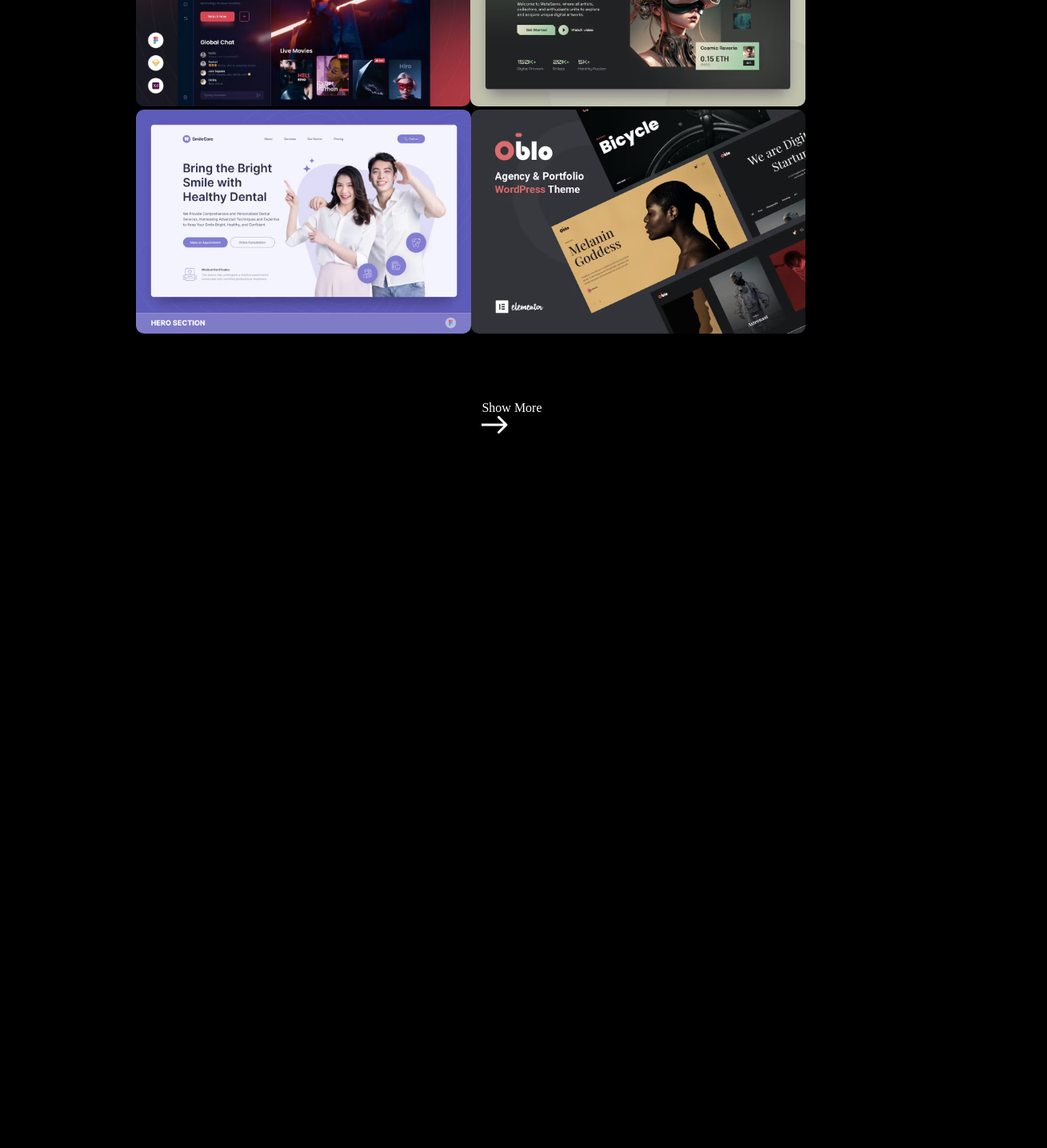
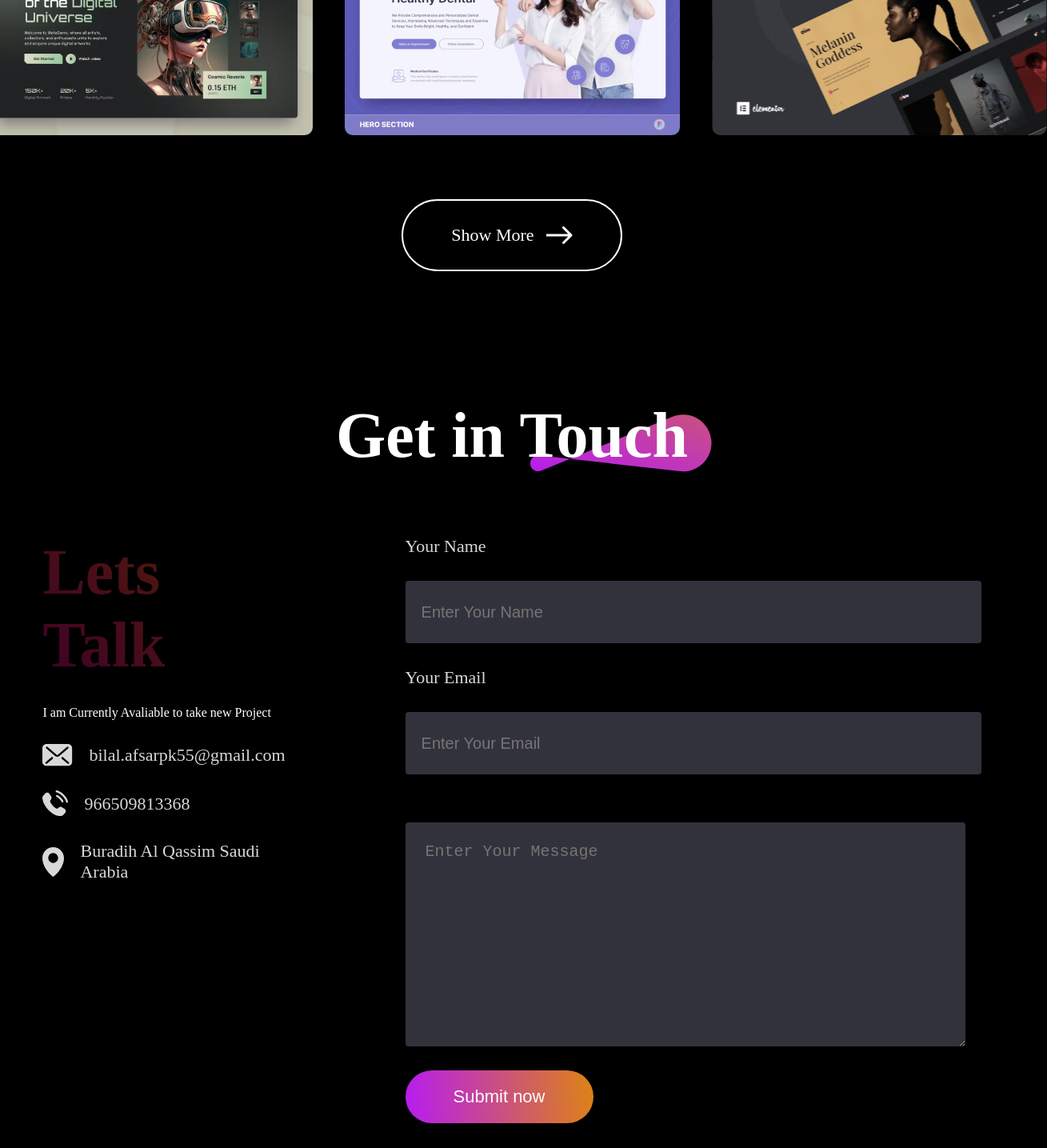
Before and after one commit to bilal-1235/react, a React (Vite) app in the folder portfolio-project/: page / in a window 1280 px wide. Shown: the part 4400-5835 px from the top of the page at 80% size, 1309 px wide, since content can reach past the window. Before the commit the page ends 4947 px from the top, so only its background shows below. Built offline with nearby package versions, Linux system fonts and the light colour scheme.

Commit message:
contact section complete

```diff
--- a/portfolio-project/src/App.jsx
+++ b/portfolio-project/src/App.jsx
@@ -4,6 +4,7 @@
 import About from './Component/About/About'
 import Services from './Component/Services/Services'
 import  Mywork  from './Component/MyWork/Mywork'
+import Contact from './Component/Contact/Contact'
 
 const  App=()=> {
   return (
@@ -13,6 +14,7 @@
     <About/>
     <Services/>
     <Mywork/>
+    <Contact/>
     </div>
 
   )
--- /dev/null
+++ b/portfolio-project/src/Component/Contact/Contact.css
@@ -0,0 +1,105 @@
+.contact{
+    display: flex;
+    flex-direction: column;
+    align-items: center;
+    justify-content: center;
+    gap: 80px;
+    margin: 80px 170px;
+}
+.contact-title{
+    position: relative;
+}
+.contact-title h1{
+    padding: 0px 30px;
+    font-size: 80px;
+    font-weight: 600;
+}
+.contact-title img {
+    position: absolute;
+    right: 0%;
+    bottom:0%;
+    z-index: -1;
+}
+.contact-section{
+    display: flex;
+    gap: 150px;
+}
+.contact-left{
+    display: flex;
+    flex-direction:column;
+    gap: 30px;
+}
+.contact-left h1{
+    font-size:80px ;
+    font-weight: 700;
+    background-image: linear-gradient(45deg, #3f0028, #582300);
+   background-clip:text ;
+    -webkit-background-clip: text;
+    -webkit-text-fill-color: transparent;
+
+}
+contact-left p {
+    max-width: 50px;
+    color: #D8D8D8;
+    font-size: 20px;
+    line-height: 35px;
+}
+.contact-details{
+    display: flex;
+    flex-direction: column;
+    gap: 30px;
+    color: #D8D8D8;
+    font-size: 22px;
+
+}
+.contact-detail{
+    display: flex;
+    align-items: center;
+    gap: 20px;
+}
+.contact-right{
+    display: flex;
+    flex-direction: column;
+    align-items: start;
+    gap: 30px;
+}
+.contact-right label{
+    color: #D8D8D8;
+    font-size:22px;
+    font-weight: 500;
+}
+.contact-right input{
+    border: none;
+    width: 700px;
+    height: 78px;
+    padding-left: 20px;
+    border-radius: 4px;
+    background: #32323c;
+    color: #A0A0A0;
+    font-size: 20px;
+}
+.contact-right textarea{
+    width: 650px;
+    border: none;
+    padding: 25px;
+    border-radius: 4px;
+    background: #32323c;
+    color: #A0A0A0;
+    font-family: 'Courier New', Courier, monospace;
+    font-size: 20px;
+}
+.contact-submit{
+    border: none;
+    color: white;
+    border-radius: 50px;
+    background: linear-gradient(264deg, #df8908 -5.09%, #B415FF 106.28%);
+    font-size: 22px;
+    padding: 20px 60px;
+    margin-bottom: 50px;
+    cursor: pointer;
+    transition: 0.3s;
+}
+.contact-submit:hover{
+    transform: scale(1.1);
+    transition: 0.3s;
+}
--- /dev/null
+++ b/portfolio-project/src/Component/Contact/Contact.jsx
@@ -0,0 +1,45 @@
+import React from 'react'
+import './Contact.css'
+import theme_pattern from '../../assets/theme_pattern.svg'
+import mail_icon from '../../assets/mail_icon.svg'
+import location_icon from '../../assets/location_icon.svg'
+import call_icon from '../../assets/call_icon.svg'
+const Contact = () => {
+  return (
+    <div  className='contact'>
+        <div className="contact-title"><h1>Get in Touch</h1>
+         <img src={theme_pattern} alt="" />
+         </div>
+         <div className="contact-section">
+            <div className="contact-left">
+                <h1>Lets Talk</h1>
+                <p>I am Currently Avaliable to take new Project</p>
+                <div className="contact-details">
+                    <div className="contact-detail">
+                        <img src={mail_icon} alt="" /><>bilal.afsarpk55@gmail.com</>
+
+                    </div>
+                    <div className="contact-detail">
+                        <img src={call_icon} alt="" /><p>966509813368</p>
+                    </div>
+                    <div className="contact-detail">
+                        <img src={location_icon} alt="" /><p>Buradih Al Qassim Saudi Arabia</p>
+                    </div>
+
+                </div>
+            </div>
+            <form className='contact-right'>
+                <label htmlFor="">Your Name </label>
+                <input type="text" placeholder='Enter Your Name' name='name' />
+                <label htmlFor="">Your Email</label>
+                <input type="email" placeholder='Enter Your Email' name= 'email' />
+                <label htmlFor="Write Your Message Here "></label>
+                <textarea name=""  rows="10" placeholder='Enter Your Message'></textarea>
+                <button type='submit' className='contact-submit'>Submit now</button>
+            </form>
+         </div>
+    </div>
+  )
+}
+
+export default Contact
--- a/portfolio-project/src/Component/MyWork/Mywork.css
+++ b/portfolio-project/src/Component/MyWork/Mywork.css
@@ -21,3 +21,37 @@
     right: 0;
     z-index:  -1;
 }
+.mywork-container{
+    display: grid;
+    grid-template-columns: 1fr 1fr 1fr;
+    gap: 40px;
+}
+.mywork-container img {
+     box-sizing: border-box;
+     width: 419px;
+     height: 280px;
+     transition: 0.3s;
+     cursor: pointer;
+}
+.mywork-container img:hover {
+    transform: scale(1.10);
+    border: 4px solid #ff00ff;
+    border-radius: 10px;
+    transition: transform 0.3s, border 0.3s;
+}
+.mywork-showmore{
+    display: flex;
+    gap: 15px;
+    border-radius: 50px;
+    border: 2px solid white;
+    padding: 30px 60px;
+    font-size: 22px;
+    font-weight: 500;
+    margin-bottom: 80px;
+    transition: 0.6s;
+    cursor: pointer;
+}
+.mywork-showmore:hover{
+    gap:30px;
+    transition: 0.6s;
+}
```
